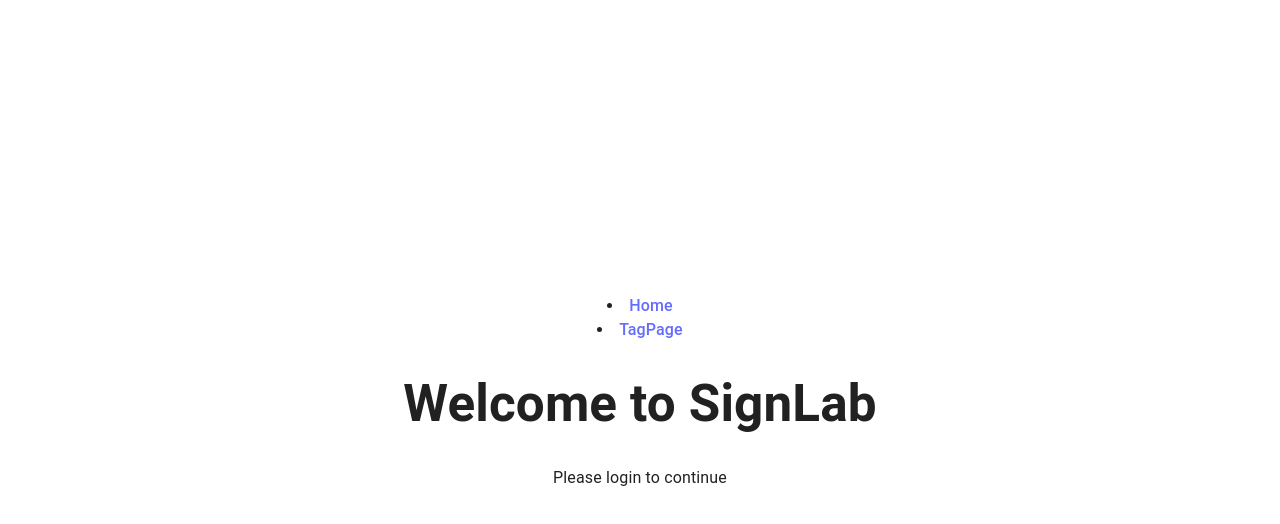
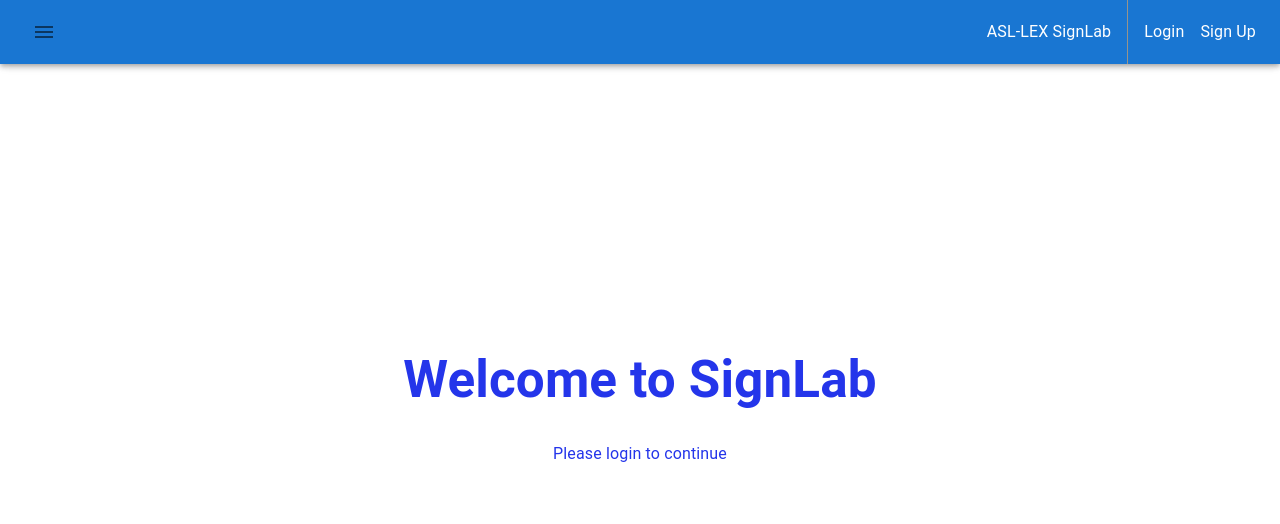
Before and after one commit to hicsail/signlab-react, a React (Vite) app: page / in a window 1280 px wide. Shown: the top 524 px of the page. Built offline with nearby package versions, Linux system fonts and the light colour scheme.

Commit message:
Added Navigation and AppBar

```diff
--- a/package.json
+++ b/package.json
@@ -15,7 +15,9 @@
   "dependencies": {
     "@emotion/react": "^11.11.1",
     "@emotion/styled": "^11.11.0",
+    "@mui/icons-material": "^5.11.16",
     "@mui/material": "^5.13.5",
+    "@mui/styles": "^5.13.2",
     "react": "^18.2.0",
     "react-dom": "^18.2.0",
     "react-router-dom": "^6.12.1"
--- /dev/null
+++ b/src/components/Drawer.tsx
@@ -0,0 +1,37 @@
+import { useState } from 'react';
+import { Drawer, IconButton, List } from '@mui/material';
+import MenuIcon from '@mui/icons-material/Menu';
+import { Link } from 'react-router-dom';
+import { Dropdown } from './Dropdown';
+import { makeStyles } from '@mui/styles';
+
+const useStyles = makeStyles(() => ({
+  title: {
+    color: 'black',
+    fontSize: '20px',
+    fontFamily: 'BlinkMacSystemFont',
+    paddingLeft: '16px'
+  }
+}));
+
+function DrawerComponent() {
+  const [openDrawer, setOpenDrawer] = useState(false);
+  const classes = useStyles();
+
+  return (
+    <div>
+      <Drawer PaperProps={{ sx: { width: '25%' } }} open={openDrawer} onClose={() => setOpenDrawer(false)}>
+        <List>
+          <Link to="/" onClick={() => setOpenDrawer(false)} className={classes.title}>
+            Home
+          </Link>
+        </List>
+        <Dropdown />
+      </Drawer>
+      <IconButton onClick={() => setOpenDrawer(!openDrawer)}>
+        <MenuIcon />
+      </IconButton>
+    </div>
+  );
+}
+export { DrawerComponent };
--- /dev/null
+++ b/src/components/Dropdown.tsx
@@ -0,0 +1,53 @@
+import { Accordion } from '@mui/material';
+import AccordionSummary from '@mui/material/AccordionSummary';
+import AccordionDetails from '@mui/material/AccordionDetails';
+import ExpandMoreIcon from '@mui/icons-material/ExpandMore';
+import { makeStyles } from '@mui/styles';
+import { Link } from 'react-router-dom';
+
+const useStyles = makeStyles(() => ({
+  title: {
+    color: 'black',
+    fontSize: '20px',
+    fontFamily: 'BlinkMacSystemFont'
+  },
+  icon: {
+    color: 'white'
+  },
+  link: {
+    color: 'black',
+    fontSize: '17px'
+  }
+}));
+
+const links = [
+  { name: 'Projects', items: ['Project Control', 'User Permissions', 'New Project'] },
+  { name: 'Studies', items: ['Study Control', 'Create New Study'] },
+  { name: 'Datasets', items: ['Dataset Controls', 'Project Access'] }
+];
+
+function Dropdown() {
+  const classes = useStyles();
+  return (
+    <div>
+      {links.map((item: any) => (
+        <Accordion key={item.name} disableGutters elevation={0} sx={{ '&:before': { display: 'none' } }}>
+          <AccordionSummary expandIcon={<ExpandMoreIcon />}>
+            <Link to={`/${item.name}`} className={classes.title}>
+              {item.name}
+            </Link>
+          </AccordionSummary>
+          <AccordionDetails>
+            {item.items.map((point: any) => (
+              <p key={point} className={classes.link}>
+                {point}
+              </p>
+            ))}
+          </AccordionDetails>
+        </Accordion>
+      ))}
+    </div>
+  );
+}
+
+export { Dropdown };
--- a/src/components/NavigationBar.tsx
+++ b/src/components/NavigationBar.tsx
@@ -1,16 +1,51 @@
-import { Link } from 'react-router-dom';
+import { AppBar, Toolbar, CssBaseline, Typography, ThemeProvider, createTheme } from '@mui/material';
+import { makeStyles } from '@mui/styles';
+import { DrawerComponent } from './Drawer';
+import { Divider } from '@mui/material';
 
-const NavBar = () => {
+const useStyles = makeStyles(() => ({
+  logo: {
+    flexGrow: '1',
+    textAlign: 'right',
+    paddingRight: '1rem'
+  },
+  AppBar: {
+    top: 0,
+    color: 'primary'
+  },
+  p: {
+    paddingLeft: '1rem'
+  }
+}));
+
+const theme = createTheme({
+  palette: {
+    background: {
+      paper: '#fef8f8'
+    },
+    text: {
+      primary: '#2435ea'
+    },
+    divider: '#97948b'
+  }
+});
+
+function NavBar() {
+  const classes = useStyles();
+
   return (
-    <div>
-      <li>
-        <Link to="/">Home</Link>
-      </li>
-      <li>
-        <Link to="/tag">TagPage</Link>
-      </li>
-    </div>
+    <ThemeProvider theme={theme}>
+      <AppBar className={classes.AppBar}>
+        <CssBaseline />
+        <Toolbar>
+          <DrawerComponent />
+          <Typography className={classes.logo}>ASL-LEX SignLab</Typography>
+          <Divider orientation="vertical" flexItem />
+          <p className={classes.p}>Login</p>
+          <p className={classes.p}>Sign Up</p>
+        </Toolbar>
+      </AppBar>
+    </ThemeProvider>
   );
-};
-
+}
 export { NavBar };
```
Also changed, not shown: src/components/EntryForm.tsx (deleted), 1 other file (tests, documents, lock files or other folders).
